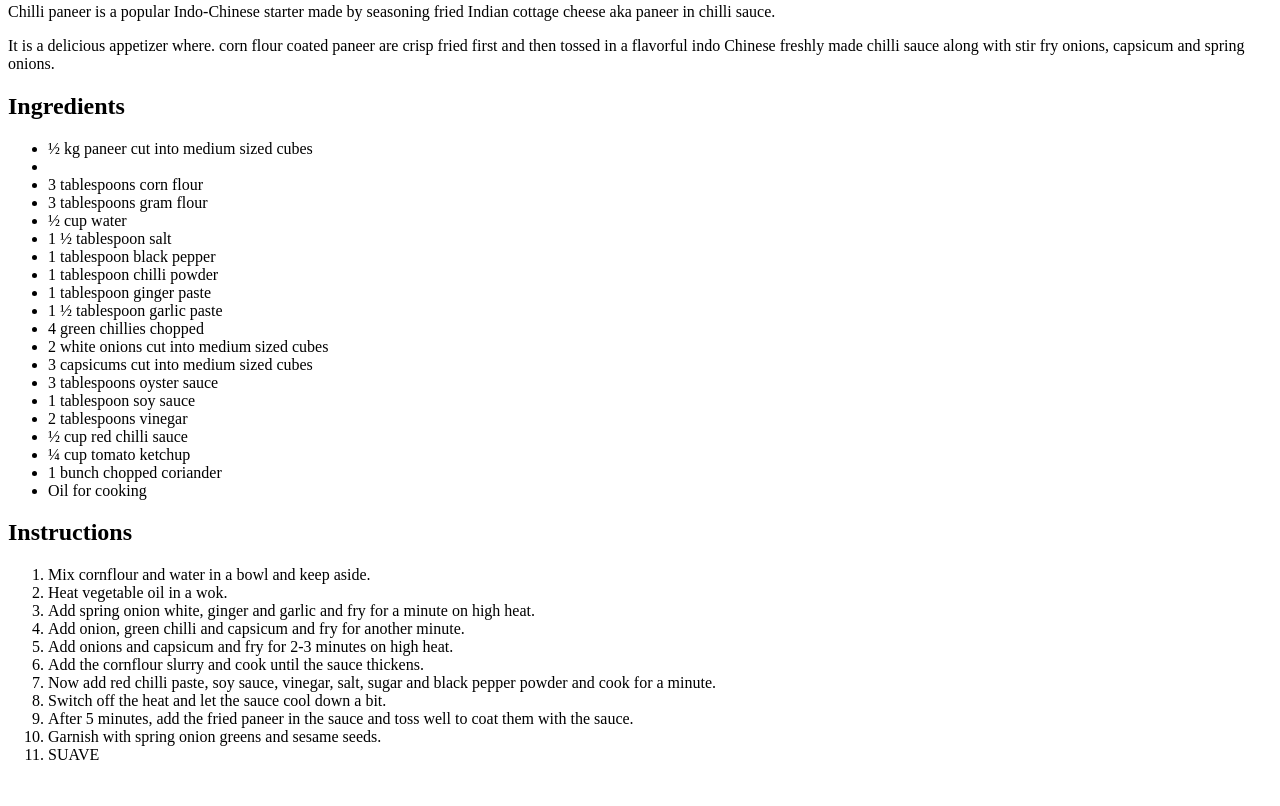
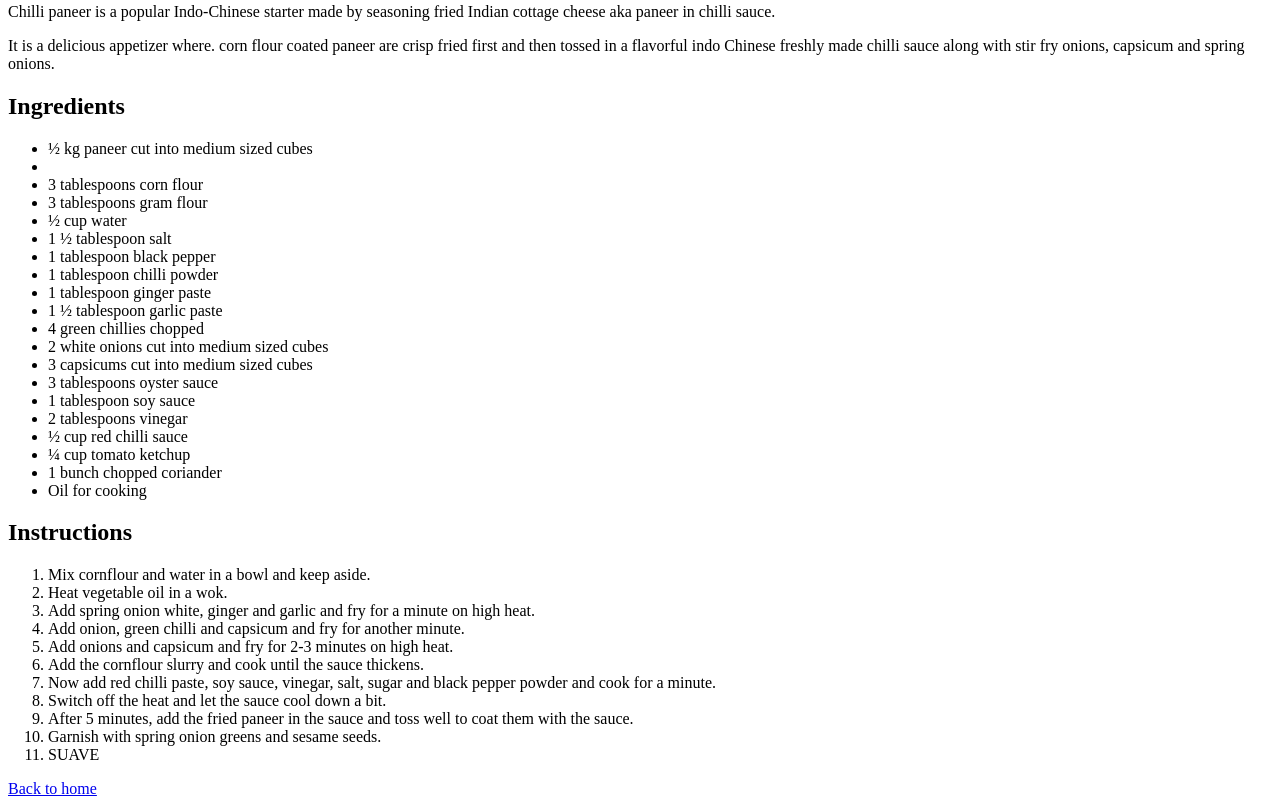
Before and after one commit to khushil-sketch/Odin-HTML-Recipes, a plain HTML site: page recipes/paneer.html in a window 1280 px wide. Shown: the part 448-1254 px from the top of the page. Before the commit the page ends 1228 px from the top, so only its background shows below. Drawn offline with Linux system fonts and the light colour scheme.

Commit message:
added a return to home button from the individual recipe pages

```diff
--- a/recipes/paneer.html
+++ b/recipes/paneer.html
@@ -52,6 +52,8 @@
 
         </ol>
 
+        <a href="index.html">Back to home</a>
+
     </body>
 
 </html>
```
Also changed, not shown: recipes/curry.html (+3 -0 lines).
